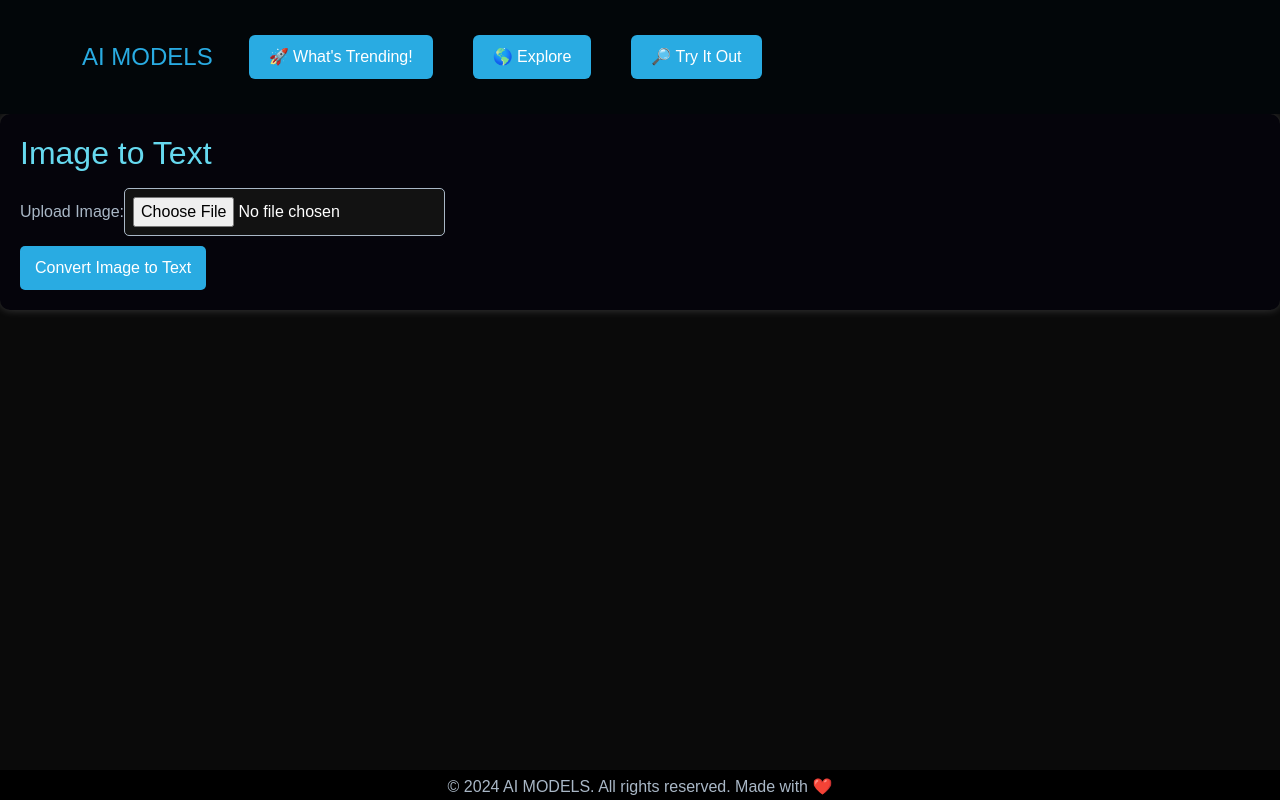
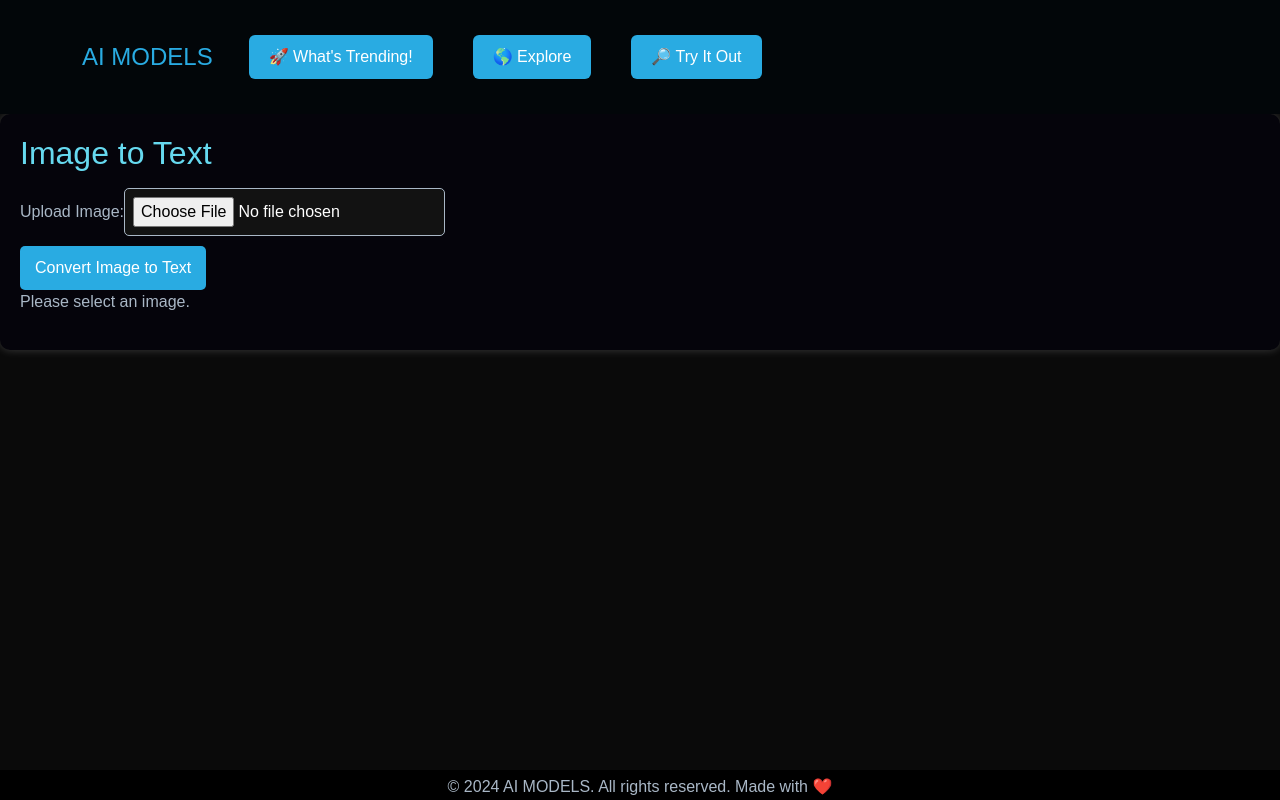
Before and after one commit to AnanyaShanker/atlan-client, a React (Create React App) app: page /image-to-text in a window 1280 px wide. Both pictures are taken after a click on the button "Convert Image to Text". Built offline with nearby package versions, Linux system fonts and the light colour scheme.

Commit message:
fixed bugs

```diff
--- a/src/App.js
+++ b/src/App.js
@@ -1,4 +1,5 @@
 // App.js
+
 import React from 'react';
 import { BrowserRouter as Router, Route, Routes, Navigate } from 'react-router-dom';
 import 'bootstrap/dist/css/bootstrap.min.css';
@@ -6,7 +7,7 @@ import { Container, Navbar } from 'react-bootstrap';
 import Home from './Home';
 import Explore from './Explore';
 import TryItOut from './TryItOut';
-import ImagetoText from './ImagetoText';
+import ImagetoText from './ImagetoText'; // Update import
 import LoadingPage from './LoadingPage';
 import ModelDetail from './ModelDetail';
 import ModelDetailPage from './ModelDetailPage';
@@ -24,6 +25,13 @@ const App = () => {
       setShowLoading(false);
       setShowModelDetail(true);
     }, 2500);
+  };
+
+  const handleImageConvert = async (image) => {
+    // Simulating a delay
+    await new Promise(resolve => setTimeout(resolve, 1000));
+    // Return dummy text as a placeholder for image conversion
+    return "This is the converted text from the image.";
   };
 
   return (
@@ -51,7 +59,7 @@ const App = () => {
         <Route path="/" element={showLoading ? <LoadingPage /> : (showModelDetail ? <ModelDetailPage /> : <Home />)} />
         <Route path="/explore" element={showLoading ? <LoadingPage /> : (showModelDetail ? <ModelDetailPage /> : <Explore />)} />
         <Route path="/try-it-out-page" element={showLoading ? <LoadingPage /> : (showModelDetail ? <ModelDetailPage /> : <TryItOut />)} />
-        <Route path="/image-to-text" element={showLoading ? <LoadingPage /> : (showModelDetail ? <ModelDetailPage /> : <ImagetoText />)} />
+        <Route path="/image-to-text" element={<ImagetoText onImageConvert={handleImageConvert} />} /> {/* Ensure onImageConvert is passed */}
         <Route path="/model/:id" element={showLoading ? <LoadingPage /> : (showModelDetail ? <ModelDetailPage /> : <ModelDetail />)} />
         <Route path="/model-detail" element={showLoading ? <LoadingPage /> : (showModelDetail ? <ModelDetailPage /> : <ModelDetailPage />)} />
         <Route path="*" element={<Navigate to="/" />} />
--- a/src/ImagetoText.js
+++ b/src/ImagetoText.js
@@ -1,10 +1,11 @@
 // ImageToText.js
+
 import React, { useState } from 'react';
-//import './ImagetoText.css';
 
-const ImageToText = ({ onImageConvert }) => {
+const ImagetoText = ({ onImageConvert }) => {
   const [selectedImage, setSelectedImage] = useState(null);
   const [convertedText, setConvertedText] = useState('');
+  const [error, setError] = useState(null);
 
   const handleImageChange = (e) => {
     const file = e.target.files[0];
@@ -14,13 +15,21 @@ const ImageToText = ({ onImageConvert }) => {
   const handleConvertClick = async () => {
     if (selectedImage) {
       try {
+        console.log("Converting image...");
         const textResult = await onImageConvert(selectedImage);
+        console.log("Conversion successful!");
         setConvertedText(textResult);
+        setError(null);
       } catch (error) {
         console.error('Error converting image to text:', error);
+        setError(error.message);
       }
+    } else {
+      console.error('No image selected.');
+      setError('Please select an image.');
     }
   };
+
 
   return (
     <div className="image-to-text-container">
@@ -30,6 +39,12 @@ const ImageToText = ({ onImageConvert }) => {
         <input type="file" id="imageUpload" accept="image/*" onChange={handleImageChange} />
       </div>
       <button onClick={handleConvertClick}>Convert Image to Text</button>
+
+      {error && (
+        <div className="error-container">
+          <p className="error-message">{error}</p>
+        </div>
+      )}
 
       {convertedText && (
         <div className="converted-text-container">
@@ -41,4 +56,4 @@ const ImageToText = ({ onImageConvert }) => {
   );
 };
 
-export default ImageToText;
+export default ImagetoText;
```
